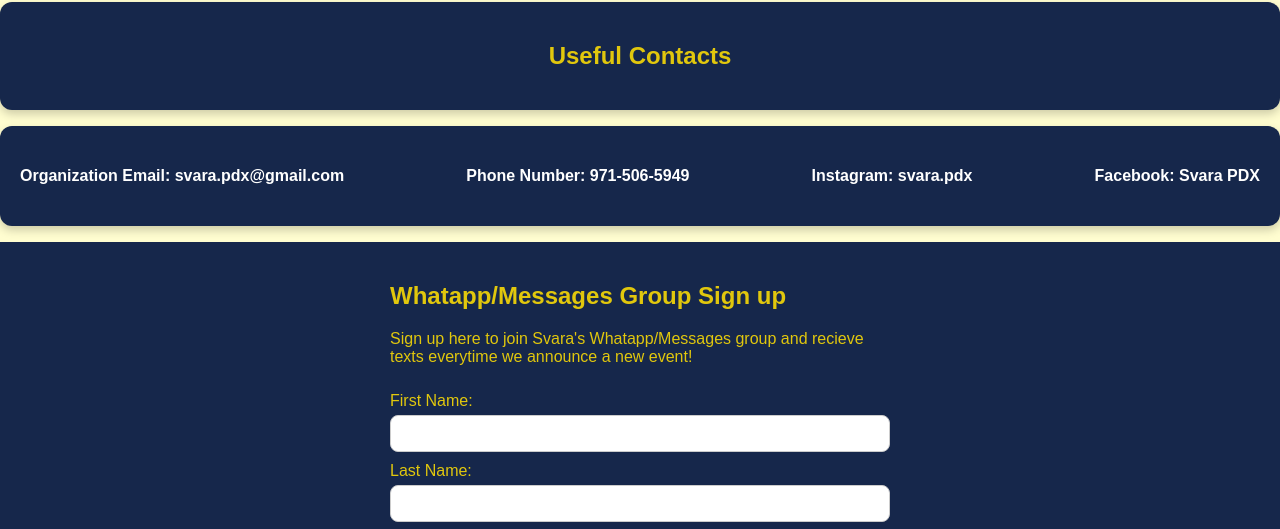
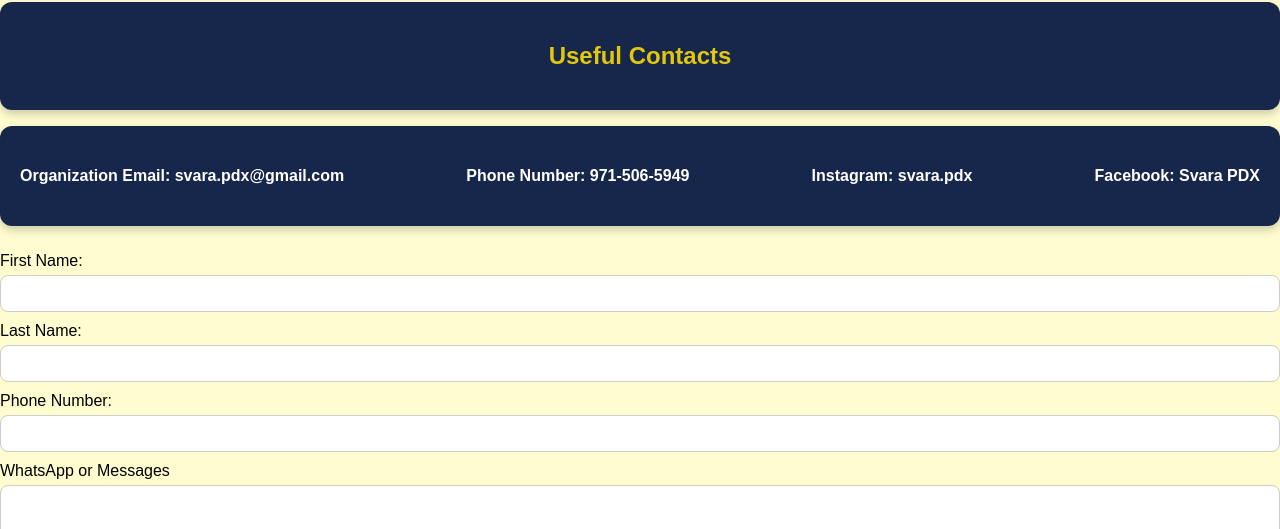
Before and after one commit to stacie-ganguly/svara_website, a plain HTML site: page contactUsRa.html in a window 1280 px wide. Shown: the part 169-698 px from the top of the page. Drawn offline with Linux system fonts and the light colour scheme.

Commit message:
form update

```diff
--- a/contactUsRa.html
+++ b/contactUsRa.html
@@ -44,31 +44,24 @@
 
         <p></p>
 
-        <div class="form">
-            <section id="contact">
-                <h2>Whatapp/Messages Group Sign up</h2>
-                <p>Sign up here to join Svara's Whatapp/Messages group and recieve texts everytime we announce a new event!</p>
-                <form name= "contact" method="POST" data-netlify= "true" id="contactForm">
-                    <input type="hidden" name="form-name" value="contact">
+       <form name="contact" method="POST" data-netlify="true" id="contactForm">
+            <input type="hidden" name="form-name" value="contact">
 
-                    <label for="name">First Name:</label>
-                    <input type="text" id="firstName" name="name" required />
+            <label for="firstName">First Name:</label>
+            <input type="text" id="firstName" name="firstName" required />
 
-                    <label for="name">Last Name:</label>
-                    <input type="text" id="lastName" name="name" required />
+            <label for="lastName">Last Name:</label>
+            <input type="text" id="lastName" name="lastName" required />
 
-                    <label for="email">Phone Number:</label>
-                    <input type="text" id="phone" name="email" required />
+            <label for="phone">Phone Number:</label>
+            <input type="text" id="phone" name="phone" required />
 
-                    <label for="message">Whatsapp or Messages</label>
-                    <textarea id="message" name="message" rows="5" required></textarea>
+            <label for="message">WhatsApp or Messages</label>
+            <textarea id="message" name="message" rows="5" required></textarea>
 
-                    <input type="hidden" name="form-name" value="contact">
+            <button type="submit">Submit</button>
+            <p class="success-message" style="display:none;">Thanks! We received your submission.</p>
+        </form>
 
-                    <button type="submit">Submit</button>
-                    <p class="success-message" style="display:none;">Thanks! We received your submission.</p>
-                </form>
-            </section>
-        </div>
     </body>
 </html>
```
